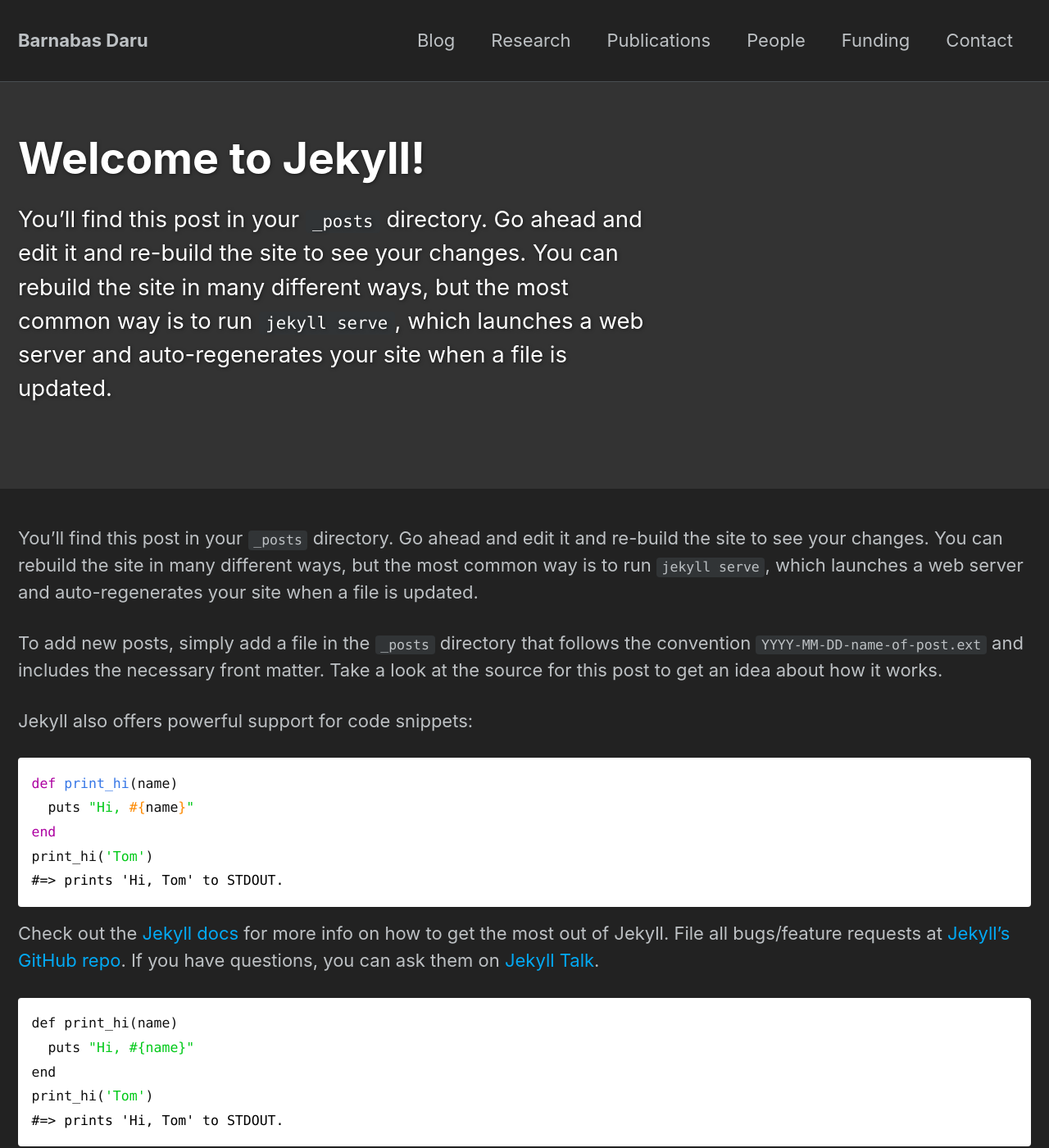
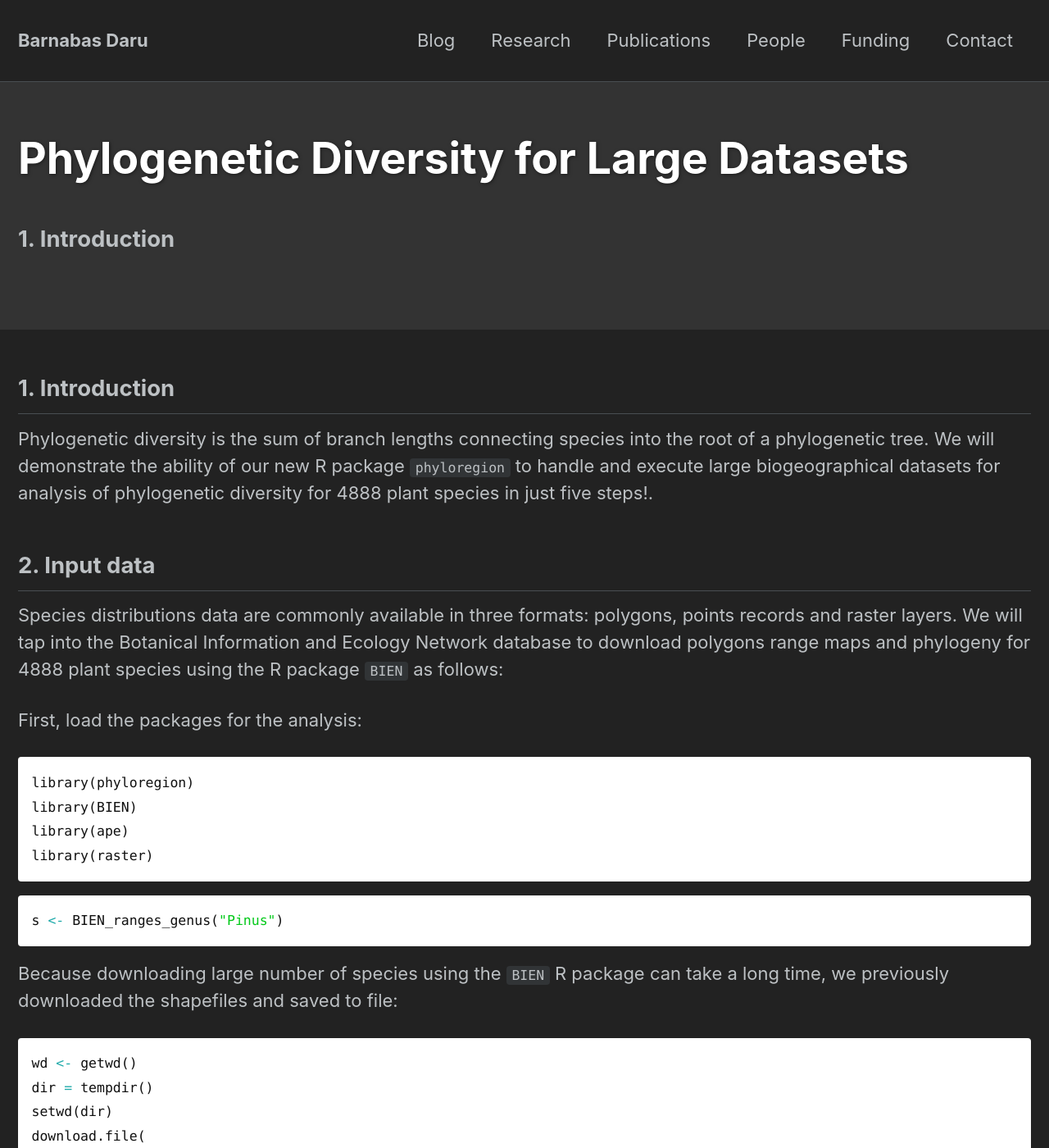
Before and after one commit to darunabas/darulab.github.io, a Jekyll site: the page built from _posts/2019-04-18-welcome-to-jekyll.md, in a window 1280 px wide and 1400 px high. Shown: the whole window at 82% size. Built offline with Jekyll 4.4.1, drawn with Linux system fonts in a browser that asks for light colours; nearby versions of some CDN libraries; some of the changed text lies outside the part shown.

Commit message:
Update 2019-04-18-welcome-to-jekyll.md

````diff
--- a/_posts/2019-04-18-welcome-to-jekyll.md
+++ b/_posts/2019-04-18-welcome-to-jekyll.md
@@ -1,6 +1,6 @@
 ---
-title: "Welcome to Jekyll!"
-date: 2019-04-18T15:34:30-04:00
+title: "Phylogenetic Diversity for Large Datasets"
+date: 2019-10-16T15:34:30-04:00
 categories:
   - blog
 layout: splash
@@ -11,30 +11,160 @@
   - update
 ---
 
-You'll find this post in your `_posts` directory. Go ahead and edit it and re-build the site to see your changes. You can rebuild the site in many different ways, but the most common way is to run `jekyll serve`, which launches a web server and auto-regenerates your site when a file is updated.
+## 1. Introduction
 
-To add new posts, simply add a file in the `_posts` directory that follows the convention `YYYY-MM-DD-name-of-post.ext` and includes the necessary front matter. Take a look at the source for this post to get an idea about how it works.
+Phylogenetic diversity is the sum of branch lengths connecting species into the root of a phylogenetic tree. We will demonstrate the ability of our new R package `phyloregion` to handle and execute large biogeographical datasets for analysis of phylogenetic diversity for 4888 plant species in just five steps!.
 
-Jekyll also offers powerful support for code snippets:
+## 2. Input data
 
-```ruby
-def print_hi(name)
-  puts "Hi, #{name}"
-end
-print_hi('Tom')
-#=> prints 'Hi, Tom' to STDOUT.
+Species distributions data are commonly available in three formats: polygons, points records and raster layers. We will tap into the Botanical Information and Ecology Network database to download polygons range maps and phylogeny for 4888 plant species using the R package `BIEN` as follows:
+
+
+First, load the packages for the analysis:
+
+
+```r
+library(phyloregion)
+library(BIEN)
+library(ape)
+library(raster)
 ```
 
-Check out the [Jekyll docs][jekyll-docs] for more info on how to get the most out of Jekyll. File all bugs/feature requests at [Jekyll’s GitHub repo][jekyll-gh]. If you have questions, you can ask them on [Jekyll Talk][jekyll-talk].
 
 ```r
-def print_hi(name)
-  puts "Hi, #{name}"
-end
-print_hi('Tom')
-#=> prints 'Hi, Tom' to STDOUT.
+s <- BIEN_ranges_genus("Pinus")
+```
+Because downloading large number of species using the `BIEN` R package can take a long time, we previously downloaded the shapefiles and saved to file:
+
+
+
+```r
+wd <- getwd()
+dir = tempdir()
+setwd(dir)
+download.file(
+    url="https://barnabasdaru.files.wordpress.com/2020/10/bien_data.zip",
+    destfile = "bien_data.zip")
+unzip(zipfile = "bien_data.zip")
+setwd(dir = "bien_data")
+list.files()
 ```
 
-[jekyll-docs]: https://jekyllrb.com/docs/home
-[jekyll-gh]:   https://github.com/jekyll/jekyll
-[jekyll-talk]: https://talk.jekyllrb.com/
+```
+## [1] "americas"      "bien_polygons"
+```
+
+### Read in the phylogeny
+
+We will download the complete BIEN phylogenies for 81,274 plant species.
+
+```r
+tree <- BIEN_phylogeny_complete(1)
+tree
+```
+
+```
+##
+## Phylogenetic tree with 81274 tips and 81273 internal nodes.
+##
+## Tip labels:
+## 	Haplomitrium_blumei, Apotreubia_nana, Marchantia_polymorpha, Marchantia_aquatica, Marchantia_domingensis, Marchantia_alpestris, ...
+##
+## Rooted; includes branch lengths.
+```
+### Read in species polygon maps
+
+
+```r
+m <- shapefile("bien_polygons/bien_plants.shp")
+
+# and base map of the Americas for plotting
+b <- shapefile("americas/americas.shp")
+setwd(wd)
+```
+## 3. Community matrix
+Next, we convert the polygon range maps to community matrix using the function `polys2comm` at a grid resolution of 1 degree, but other grain sizes can be specified using the `res` argument -- remember, patterns of biodiversity are scale dependent.
+
+
+```r
+p <- polys2comm(m, res = 1, species = "Species", trace=0)
+
+# This gives 2 objects: `comm_dat` the (sparse) community matrix and `poly_shp`, shapefile of grid cells with cell values, i.e. species richness per cell.
+
+comm <- p$comm_dat
+shp <- p$poly_shp
+```
+
+## 4. Species richness
+
+We can use the function `plot_swatch` to map cell values using nice continuous color gradients as follows:
+
+```r
+plot_swatch(shp, shp$richness, k = 30, border=NA, breaks = "jenks",
+            col = hcl.colors(n=30, palette = "RdYlGn", rev = TRUE))
+plot(b, add=TRUE, lwd=.5)
+```
+
+![plot of richness](https://barnabasdaru.files.wordpress.com/2020/10/pd-richness-1.png)
+
+## 5. Phylogenetic diversity
+
+Computing phylogenetic diversity is very straightforward using the function `PD` and visualized using `plot_swatch` as follows:
+
+```r
+# First, match phylogeny to community matrix:
+submat <- match_phylo_comm(tree, comm)$comm
+subphy <- match_phylo_comm(tree, comm)$phy
+
+mypd <- PD(submat, subphy)
+head(mypd)
+```
+
+```
+##      v100    v10067    v10068    v10072    v10099      v101
+##  730.1314 1657.3708 1657.3708 1530.7859 2173.5121  730.1314
+```
+
+```r
+y <- merge(shp, data.frame(grids=names(mypd), pd=mypd), by="grids")
+y <- y[!is.na(y@data$pd),]
+head(y)
+```
+
+```
+##      grids       lon      lat richness       pd
+## 4716   v98 -81.62558 82.80651        1 730.1314
+## 4730   v99 -80.62558 82.80651        1 730.1314
+## 1     v100 -79.62558 82.80651        1 730.1314
+## 6     v101 -78.62558 82.80651        1 730.1314
+## 78    v102 -77.62558 82.80651        1 730.1314
+## 79    v103 -76.62558 82.80651        1 730.1314
+```
+
+```r
+plot_swatch(y, values = y$pd, k = 30, border=NA, breaks = "jenks",
+            col = hcl.colors(n=30, palette = "RdYlGn", rev = TRUE))
+plot(b, add=TRUE, lwd=.5)
+```
+
+![plot of PD](https://barnabasdaru.files.wordpress.com/2020/10/pd-pd-1.png)
+
+
+View the correlation between Phylogenetic Diversity and Species Richness:
+
+```r
+plot(y$richness, y$pd, pch=21, bg="black", col="white",
+     lwd=0.31, cex=1, ylab="Phylogenetic Diversity",
+     xlab="Species Richness", las=1)
+abline(lm(y$pd~y$richness), col="red", lwd=2)
+```
+
+![plot of correlation](https://barnabasdaru.files.wordpress.com/2020/10/pd-correlation-1.png)
+
+If you find this vignette tutorial useful, please cite in publications as:
+
+
+Daru, B.H., Karunarathne, P. & Schliep, K. (2020) phyloregion: R package for biogeographic regionalization and macroecology. **_Methods in Ecology and Evolution_** 11: 1483-1491 [doi: 10.1111/2041-210X.13478](https://doi.org/10.1111/2041-210X.13478).
+
+
+## REFERENCES
````
